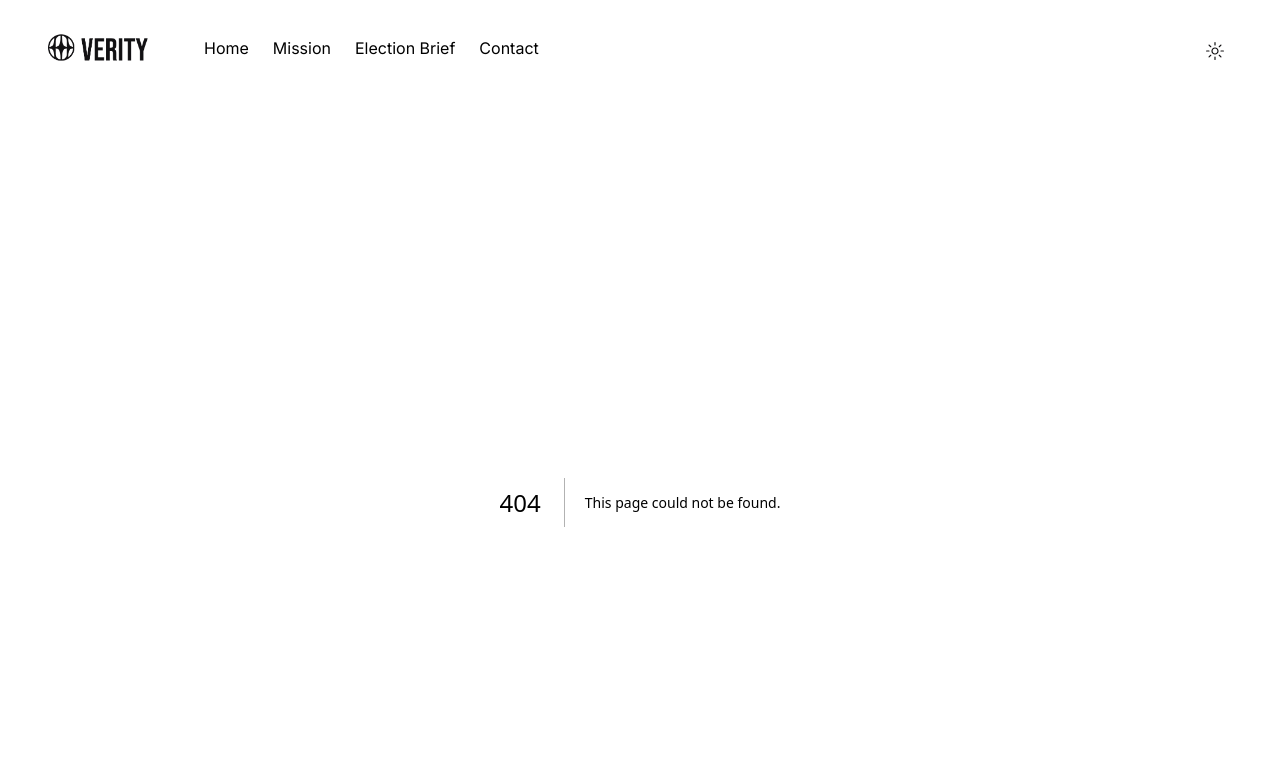
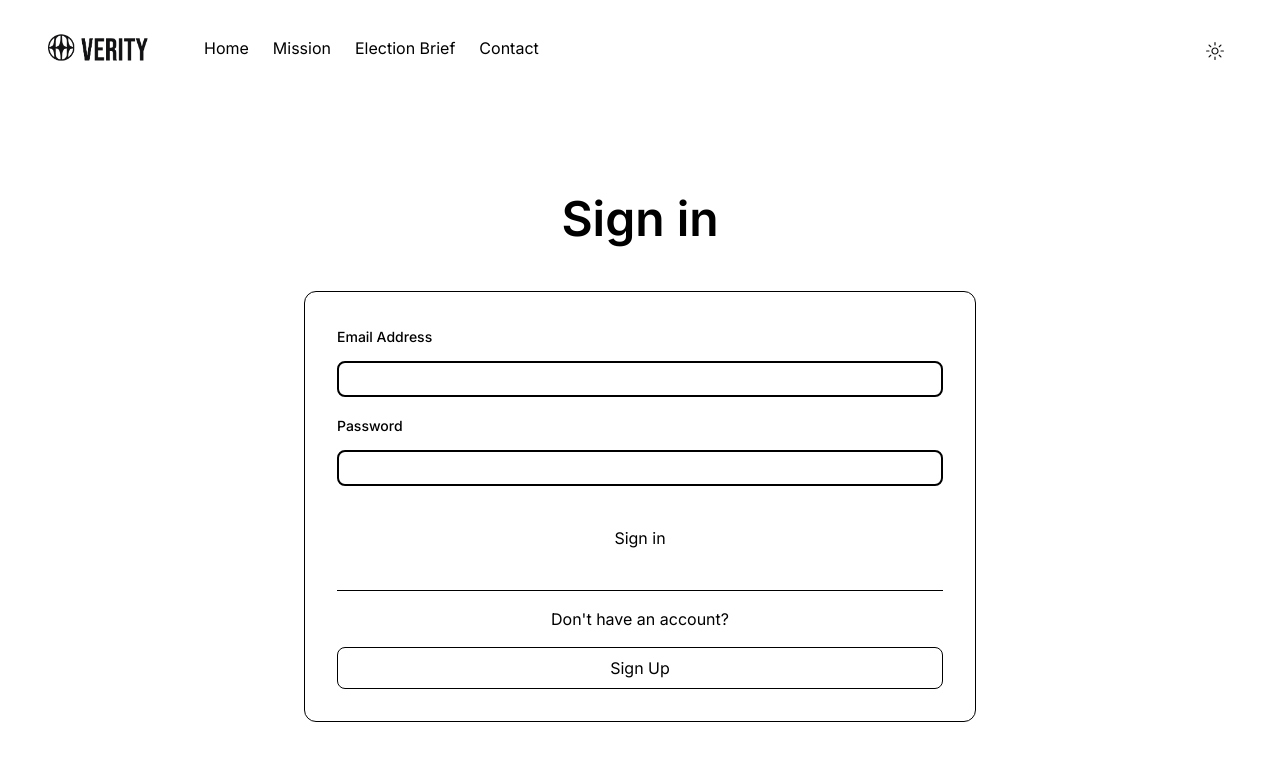
Before and after one commit to shlema-dev/verity-frontend, a Next.js app: page /signin in a window 1280 px wide. Before the commit this address had no page. Shown: the top 760 px of the page. Built offline with nearby package versions, Linux system fonts and the light colour scheme.

Commit message:
Start auth pages

```diff
--- /dev/null
+++ b/app/(auth)/signin/actions.ts
@@ -0,0 +1,41 @@
+"use server";
+
+import { redirect } from "next/navigation";
+
+type FormState = {
+  errors: string[];
+};
+
+export async function signinAction(prevState: FormState, formData: FormData) {
+  const emailAddress = formData.get("email") as string;
+  const password = formData.get("password") as string;
+  let errors: string[] = [];
+
+  const emailRegex = /^[^\s@]+@[^\s@]+\.[^\s@]+$/;
+  const validateEmail = (email: string): boolean => {
+    return emailRegex.test(email);
+  };
+
+  const passwordRegex = /^(?=.*\d)(?=.*[!@#$%^&*])(?=.*[a-z])(?=.*[A-Z]).{8,}$/;
+  const validatePassword = (password: string): boolean => {
+    return passwordRegex.test(password);
+  };
+
+  if (
+    !emailAddress ||
+    emailAddress.trim().length === 0 ||
+    !validateEmail(emailAddress.trim())
+  ) {
+    errors.push("email");
+  }
+
+  if (!password || password.trim().length === 0) {
+    errors.push("password");
+  }
+
+  if (errors.length > 0) {
+    return { errors: errors };
+  }
+
+  redirect("/");
+}
--- /dev/null
+++ b/app/(auth)/signin/page.tsx
@@ -0,0 +1,14 @@
+import SigninForm from "@/components/auth/SigninForm";
+
+export default function SigninPage() {
+  return (
+    <div className="w-full h-[85vh] max-w-7xl mb-12 flex flex-col justify-center">
+      <section className="flex flex-col justify-center lg:items-center">
+        <h1 className="text-center mt-8 text-5xl text-gray-12 font-semibold">
+          Sign in
+        </h1>
+        <SigninForm />
+      </section>
+    </div>
+  );
+}
--- /dev/null
+++ b/app/(auth)/signup/actions.ts
@@ -0,0 +1,45 @@
+"use server";
+
+import { redirect } from "next/navigation";
+
+type FormState = {
+  errors: string[];
+};
+
+export async function signupAction(prevState: FormState, formData: FormData) {
+  const emailAddress = formData.get("email") as string;
+  const password = formData.get("password") as string;
+  let errors: string[] = [];
+
+  const emailRegex = /^[^\s@]+@[^\s@]+\.[^\s@]+$/;
+  const validateEmail = (email: string): boolean => {
+    return emailRegex.test(email);
+  };
+
+  const passwordRegex = /^(?=.*\d)(?=.*[!@#$%^&*])(?=.*[a-z])(?=.*[A-Z]).{8,}$/;
+  const validatePassword = (password: string): boolean => {
+    return passwordRegex.test(password);
+  };
+
+  if (
+    !emailAddress ||
+    emailAddress.trim().length === 0 ||
+    !validateEmail(emailAddress.trim())
+  ) {
+    errors.push("email");
+  }
+
+  if (
+    !password ||
+    password.trim().length === 0 ||
+    !validatePassword(password)
+  ) {
+    errors.push("password");
+  }
+
+  if (errors.length > 0) {
+    return { errors: errors };
+  }
+
+  redirect("/");
+}
--- /dev/null
+++ b/app/(auth)/signup/page.tsx
@@ -0,0 +1,14 @@
+import SignupForm from "@/components/auth/SignupForm";
+
+export default function SignupPage() {
+  return (
+    <div className="w-full h-[85vh] max-w-7xl mb-12 flex flex-col justify-center">
+      <section className="flex flex-col justify-center lg:items-center">
+        <h1 className="text-center mt-8 text-5xl text-gray-12 font-semibold">
+          Sign Up
+        </h1>
+        <SignupForm />
+      </section>
+    </div>
+  );
+}
--- /dev/null
+++ b/components/auth/SigninForm.tsx
@@ -0,0 +1,78 @@
+"use client";
+
+import { Description, Field, Input, Label } from "@headlessui/react";
+import { useFormState, useFormStatus } from "react-dom";
+import FormSubmit from "@/components/ui/FormSubmit";
+import Link from "next/link";
+import { signinAction } from "@/app/(auth)/signin/actions";
+
+const SigninForm: React.FC = () => {
+  const status = useFormStatus();
+  const [state, formAction] = useFormState(signinAction, {
+    errors: [],
+  });
+
+  return (
+    <form
+      className="w-full max-w-2xl mt-12 p-4 lg:p-8 flex flex-col gap-4 border border-primary-8 bg-gradient-to-b from-primary-2 to-primary-1 rounded-xl self-center"
+      action={formAction}
+    >
+      {state.errors.includes("invalid credentials") && (
+        <p className="text-error-11">
+          Invalid credentials. Make sure email and password are correct
+        </p>
+      )}
+      {state.errors.includes("server error") && (
+        <p className="text-error-11">
+          Sorry, something went wrong. Please try again later.
+        </p>
+      )}
+      <Field disabled={status.pending}>
+        <Label className="text-sm/6 font-medium text-primary-12">
+          Email Address
+        </Label>
+        <Description className="text-sm text-error-11">
+          {state.errors.includes("email") ? "* Email required" : ""}
+        </Description>
+        <Input
+          type="text"
+          name="email"
+          aria-label="email"
+          autoComplete="email"
+          className={`mt-3 block w-full rounded-lg border-none bg-primary-3 outline outline-2 -outline-offset-2 outline-primary-6 py-1.5 px-3 text-sm/6 text-primary-12
+            focus:outline-none data-[focus]:outline-2 data-[focus]:-outline-offset-2 data-[focus]:outline-primary-8`}
+        />
+      </Field>
+      <Field disabled={status.pending}>
+        <Label className="text-sm/6 font-medium text-primary-12">
+          Password
+        </Label>
+        <Description className="text-sm text-error-11">
+          {state.errors.includes("password") ? "* Password required" : ""}
+        </Description>
+        <Input
+          type="text"
+          name="password"
+          aria-label="password"
+          className={`mt-3 block w-full rounded-lg border-none bg-primary-3 outline outline-2 -outline-offset-2 outline-primary-6 py-1.5 px-3 text-sm/6 text-primary-12
+            focus:outline-none data-[focus]:outline-2 data-[focus]:-outline-offset-2 data-[focus]:outline-primary-8`}
+        />
+      </Field>
+
+      <FormSubmit title="Sign in" />
+
+      <div className="mt-4 pt-4 flex flex-col justify-center items-center gap-2 border-t border-primary-8">
+        <p className="text-primary-12">Don&apos;t have an account?</p>
+
+        <Link
+          href="/signup"
+          className={`w-full rounded-lg border border-primary-6 bg-primary-3 hover:bg-primary-4 mt-2 py-2 px-4 text-primary-12 dark:text-primary-12 text-center`}
+        >
+          Sign Up
+        </Link>
+      </div>
+    </form>
+  );
+};
+
+export default SigninForm;
--- /dev/null
+++ b/components/auth/SignupForm.tsx
@@ -0,0 +1,75 @@
+"use client";
+
+import { Description, Field, Input, Label } from "@headlessui/react";
+import { useFormState, useFormStatus } from "react-dom";
+import FormSubmit from "@/components/ui/FormSubmit";
+import Link from "next/link";
+import { signupAction } from "@/app/(auth)/signup/actions";
+
+const SigninForm: React.FC = () => {
+  const status = useFormStatus();
+  const [state, formAction] = useFormState(signupAction, {
+    errors: [],
+  });
+
+  return (
+    <form
+      className="w-full max-w-2xl mt-12 p-4 lg:p-8 flex flex-col gap-4 border border-primary-8 bg-gradient-to-b from-primary-2 to-primary-1 rounded-xl self-center"
+      action={formAction}
+    >
+      {state.errors.includes("server error") && (
+        <p className="text-error-11">
+          Sorry, something went wrong. Please try again later.
+        </p>
+      )}
+      <Field disabled={status.pending}>
+        <Label className="text-sm/6 font-medium text-primary-12">
+          Email Address
+        </Label>
+        <Description className="text-sm text-error-11">
+          {state.errors.includes("email") ? "* Email required" : ""}
+        </Description>
+        <Input
+          type="text"
+          name="email"
+          aria-label="email"
+          autoComplete="email"
+          className={`mt-3 block w-full rounded-lg border-none bg-primary-3 outline outline-2 -outline-offset-2 outline-primary-6 py-1.5 px-3 text-sm/6 text-primary-12
+            focus:outline-none data-[focus]:outline-2 data-[focus]:-outline-offset-2 data-[focus]:outline-primary-8`}
+        />
+      </Field>
+      <Field disabled={status.pending}>
+        <Label className="text-sm/6 font-medium text-primary-12">
+          Password
+        </Label>
+        <Description className="text-sm text-error-11">
+          {state.errors.includes("password")
+            ? "* Password must be at least 8 characters with Upper/Lowercase, special, and number"
+            : ""}
+        </Description>
+        <Input
+          type="text"
+          name="password"
+          aria-label="password"
+          className={`mt-3 block w-full rounded-lg border-none bg-primary-3 outline outline-2 -outline-offset-2 outline-primary-6 py-1.5 px-3 text-sm/6 text-primary-12
+            focus:outline-none data-[focus]:outline-2 data-[focus]:-outline-offset-2 data-[focus]:outline-primary-8`}
+        />
+      </Field>
+
+      <FormSubmit title="Sign up" />
+
+      <div className="mt-4 pt-4 flex flex-col justify-center items-center gap-2 border-t border-primary-8">
+        <p className="text-primary-12">Already have an account?</p>
+
+        <Link
+          href="/signin"
+          className={`w-full rounded-lg border border-primary-6 bg-primary-3 hover:bg-primary-4 mt-2 py-2 px-4 text-primary-12 dark:text-primary-12 text-center`}
+        >
+          Sign In
+        </Link>
+      </div>
+    </form>
+  );
+};
+
+export default SigninForm;
--- a/components/contact/ContactForm.tsx
+++ b/components/contact/ContactForm.tsx
@@ -3,8 +3,8 @@
 import { sendEmailAction } from "@/app/contact/actions";
 import { Description, Field, Input, Label, Textarea } from "@headlessui/react";
 import { useFormState, useFormStatus } from "react-dom";
-import FormSubmit from "./FormSubmit";
 import { CheckIcon } from "@radix-ui/react-icons";
+import FormSubmit from "@/components/ui/FormSubmit";
 
 const ContactForm: React.FC = () => {
   const status = useFormStatus();
@@ -89,7 +89,7 @@ const ContactForm: React.FC = () => {
           <p className="text-primary-9">Email sent!</p>
         </div>
       ) : (
-        <FormSubmit />
+        <FormSubmit title="Submit" />
       )}
     </form>
   );
--- a/components/contact/FormSubmit.tsx
+++ b/components/ui/FormSubmit.tsx
@@ -4,7 +4,11 @@ import { useFormStatus } from "react-dom";
 import Loading from "@/components/ui/Loading";
 import { Button } from "@headlessui/react";
 
-const FormSubmit: React.FC = () => {
+interface FormSubmitProps {
+  title: string;
+}
+
+const FormSubmit: React.FC<FormSubmitProps> = ({ title }) => {
   const status = useFormStatus();
 
   if (status.pending) {
@@ -21,7 +25,7 @@ const FormSubmit: React.FC = () => {
       data-testid="submit"
       className={`rounded-lg bg-primary-10 mt-4 py-2 px-4 text-primary-1 dark:text-primary-12 data-[hover]:bg-primary-9 `}
     >
-      Submit
+      {title}
     </Button>
   );
 };
```
